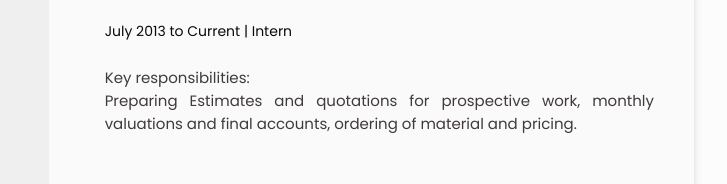
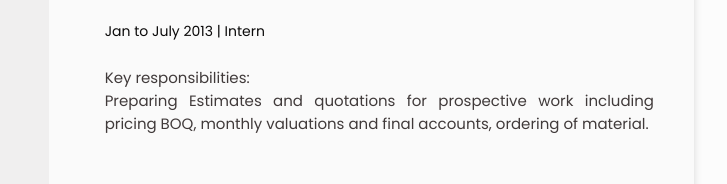
Before and after one commit to Kilumbilo/kilumbilo.github.io, a plain HTML site: page index.html in a window 1280 px wide. Shown: the part 559-743 px from the top of the page, 430-1157 px from the left. Drawn offline with Linux system fonts and the light colour scheme.

Commit message:
errors
changing errors in the experience section, changing wording.

```diff
--- a/index.html
+++ b/index.html
@@ -264,8 +264,8 @@
               </div>
               <div class="experience__date bd-grid">
                 <h3 class="experience__title">LIVEWIRE ELECTRICAL CONTRACTORS</h3>
-                <span class="experience__company">July 2013 to Current | Intern</span>
-                <p class="experience__description">Key responsibilities: <br>Preparing Estimates and quotations for prospective work, monthly valuations and final accounts, ordering of material and pricing. </p>
+                <span class="experience__company">Jan to July 2013 | Intern</span>
+                <p class="experience__description">Key responsibilities: <br>Preparing Estimates and quotations for prospective work including pricing BOQ, monthly valuations and final accounts, ordering of material. </p>
               </div>
             </div>
           </div>
```
